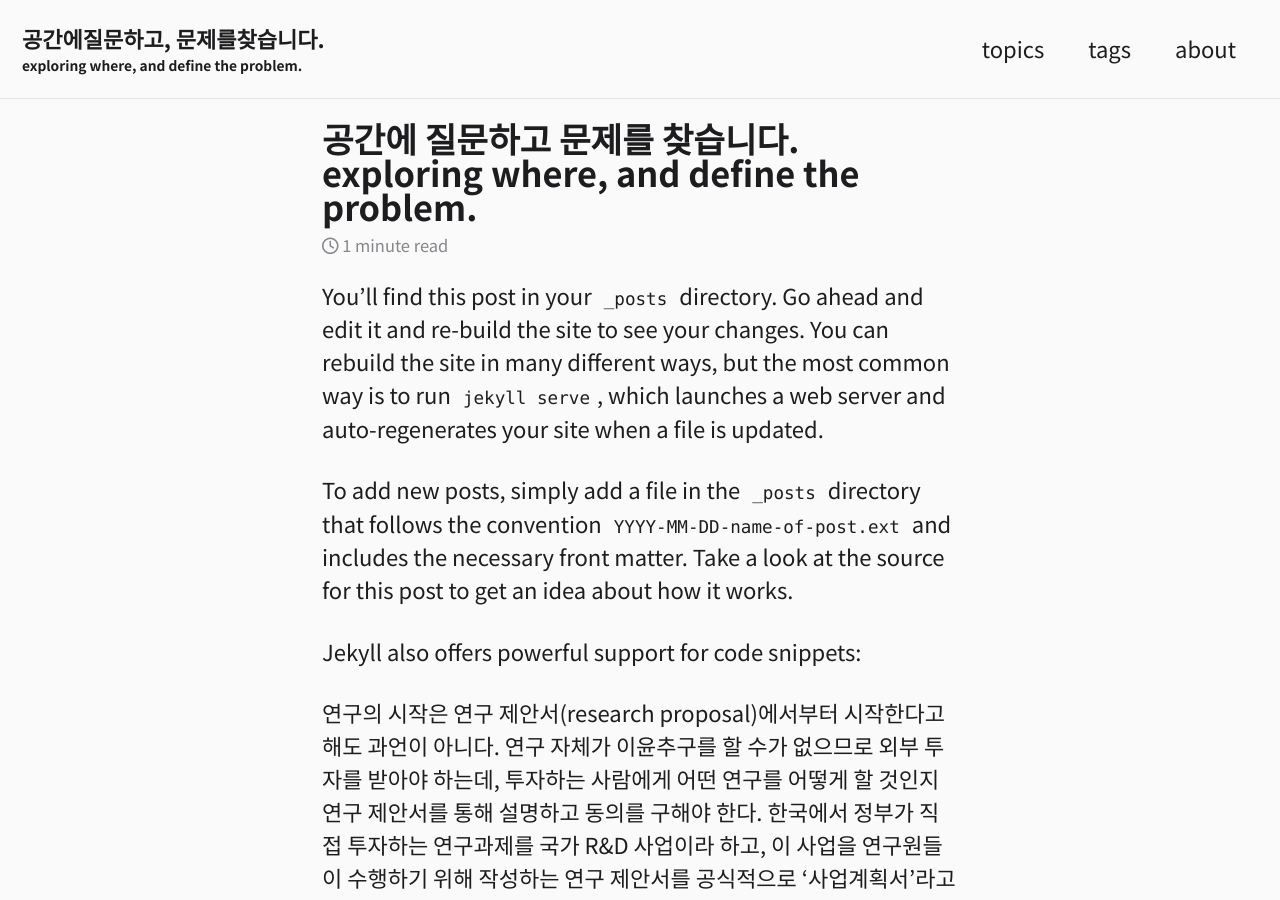
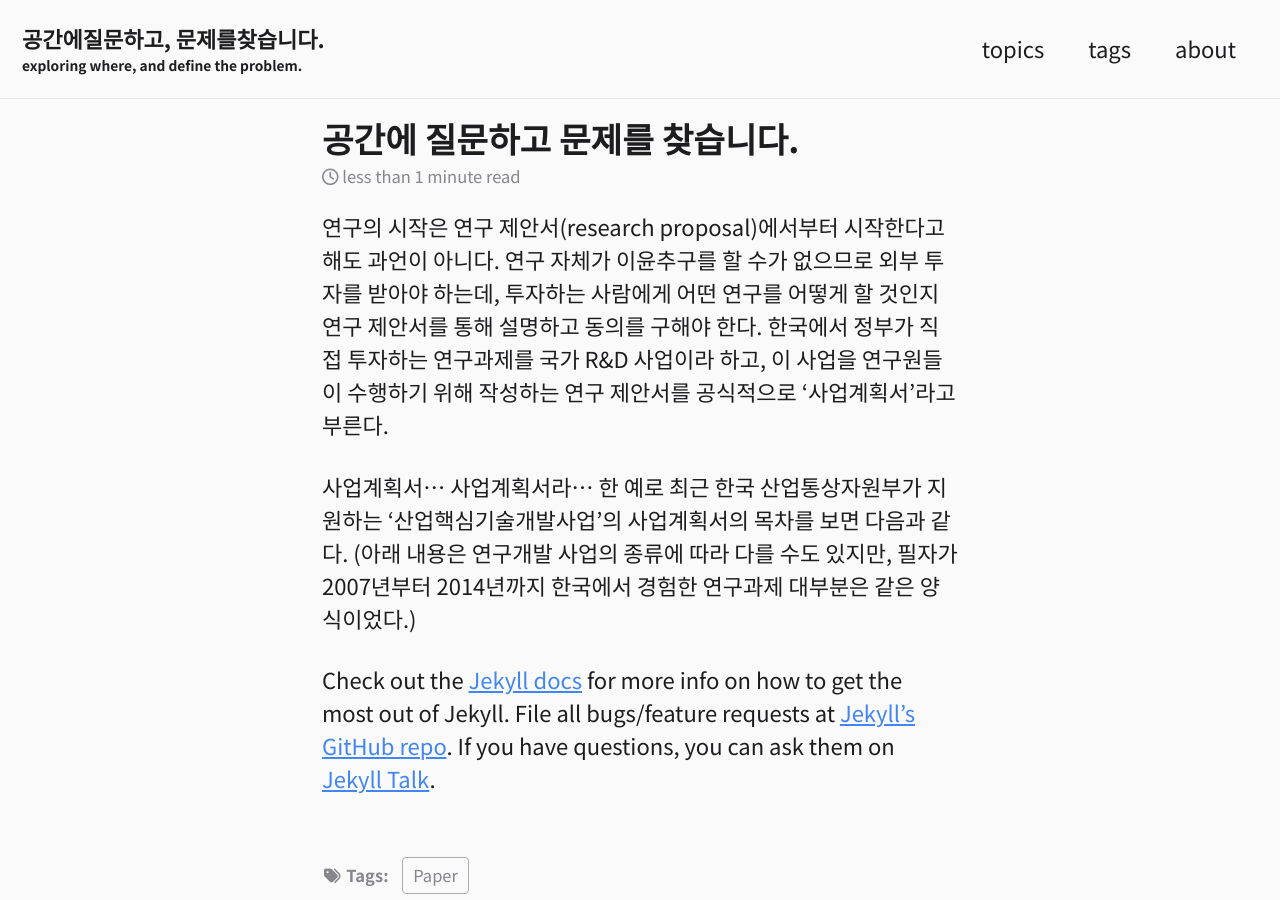
Before and after one commit to epplemint/epplemint.github.io, a Jekyll site: the page built from _posts/2020-02-24-exploring_where.md, in a window 1280 px wide and 900 px high. Built offline with Jekyll 4.4.1, drawn with Linux system fonts in a browser that asks for light colours; cached includes are drawn as plain includes; nearby versions of some CDN libraries; some of the changed text lies outside the part shown.

Commit message:
Update 2020-02-24-exploring_where.md

````diff
--- a/_posts/2020-02-24-exploring_where.md
+++ b/_posts/2020-02-24-exploring_where.md
@@ -1,30 +1,15 @@
 ---
-title:  "공간에 질문하고 문제를 찾습니다. exploring where, and define the problem."
+title:  "공간에 질문하고 문제를 찾습니다. "
 header:
-  teaser: "/assets/images/500x300.png"
 categories:
-  - 분류
+  - Research
 tags:
-  - 태그
+  - Paper
 ---
-
-You'll find this post in your `_posts` directory. Go ahead and edit it and re-build the site to see your changes. You can rebuild the site in many different ways, but the most common way is to run `jekyll serve`, which launches a web server and auto-regenerates your site when a file is updated.
-
-To add new posts, simply add a file in the `_posts` directory that follows the convention `YYYY-MM-DD-name-of-post.ext` and includes the necessary front matter. Take a look at the source for this post to get an idea about how it works.
-
-Jekyll also offers powerful support for code snippets:
 
 연구의 시작은 연구 제안서(research proposal)에서부터 시작한다고 해도 과언이 아니다. 연구 자체가 이윤추구를 할 수가 없으므로 외부 투자를 받아야 하는데, 투자하는 사람에게 어떤 연구를 어떻게 할 것인지 연구 제안서를 통해 설명하고 동의를 구해야 한다. 한국에서 정부가 직접 투자하는 연구과제를 국가 R&D 사업이라 하고, 이 사업을 연구원들이 수행하기 위해 작성하는 연구 제안서를 공식적으로 ‘사업계획서’라고 부른다.
 
 사업계획서… 사업계획서라… 한 예로 최근 한국 산업통상자원부가 지원하는 ‘산업핵심기술개발사업’의 사업계획서의 목차를 보면 다음과 같다. (아래 내용은 연구개발 사업의 종류에 따라 다를 수도 있지만, 필자가 2007년부터 2014년까지 한국에서 경험한 연구과제 대부분은 같은 양식이었다.)
-
-```ruby
-def print_hi(name)
-  puts "Hi, #{name}"
-end
-print_hi('Tom')
-#=> prints 'Hi, Tom' to STDOUT.
-```
 
 Check out the [Jekyll docs][jekyll-docs] for more info on how to get the most out of Jekyll. File all bugs/feature requests at [Jekyll's GitHub repo][jekyll-gh]. If you have questions, you can ask them on [Jekyll Talk][jekyll-talk].
 
````
